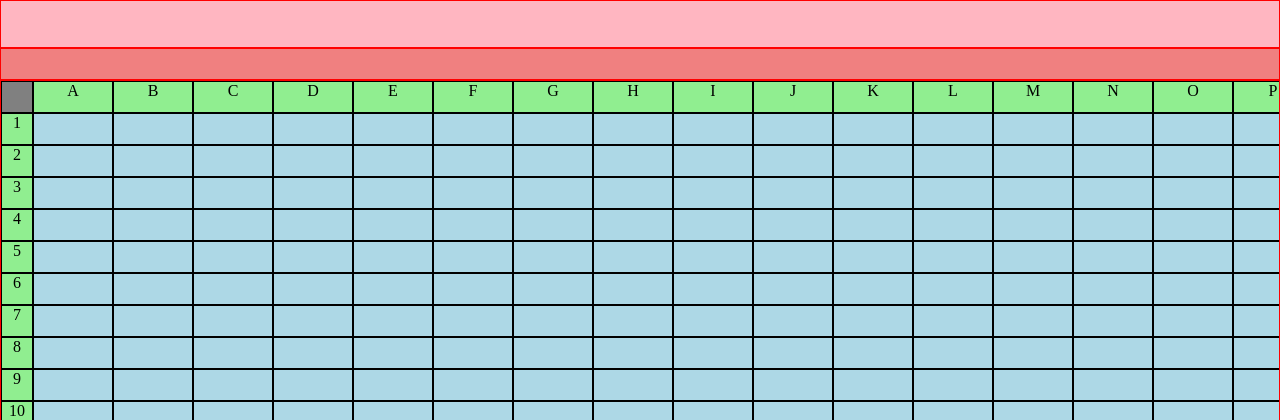
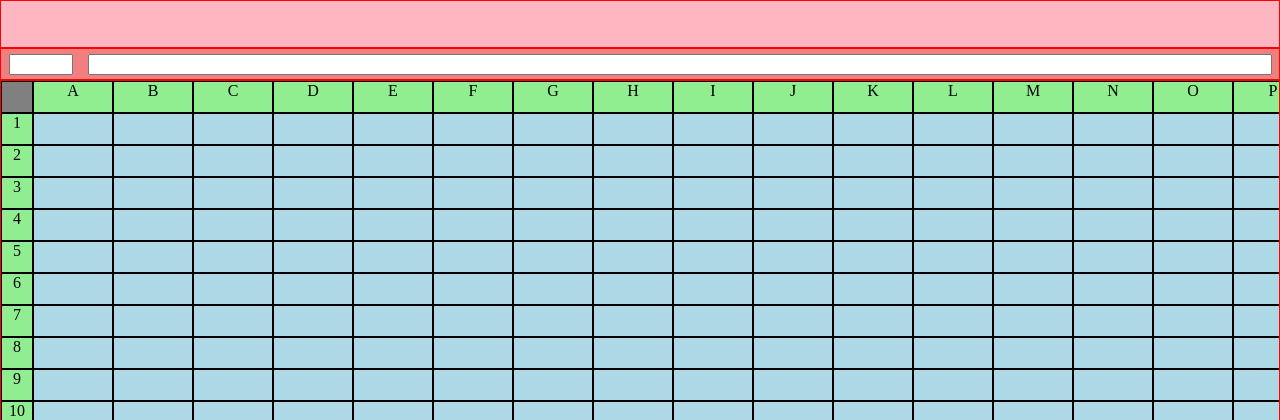
Before and after one commit to saurabhkumar23/excel-clone, a PHP site: page / in a window 1280 px wide. Shown: the top 420 px of the page. Run offline with PHP 8.4, Linux system fonts and the light colour scheme.

Commit message:
formula  container layout

```diff
--- a/index.html
+++ b/index.html
@@ -9,7 +9,10 @@
 </head>
 <body>
     <div class="menu-container"></div>
-    <div class="formula-container"></div>
+    <div class="formula-container">
+        <input type="text" class="address-input">
+        <input type="text" class="formula-input">
+    </div>
     <div class="grid-container">
         <div class="left_box box"></div>
         <div class="top_row"></div>
--- a/style.css
+++ b/style.css
@@ -16,6 +16,18 @@ body {
     border: 1px solid red;
     height: 2rem;
     background-color: lightcoral;
+    display: flex;
+    align-items: center;
+    justify-content: space-around;
+}
+.formula-container > *{
+    height:70%;
+}
+.address-input{
+width:4rem;
+}
+.formula-input{
+    width:calc(100vw - 6rem);
 }
 /********* grid container */
 .grid-container {
```
